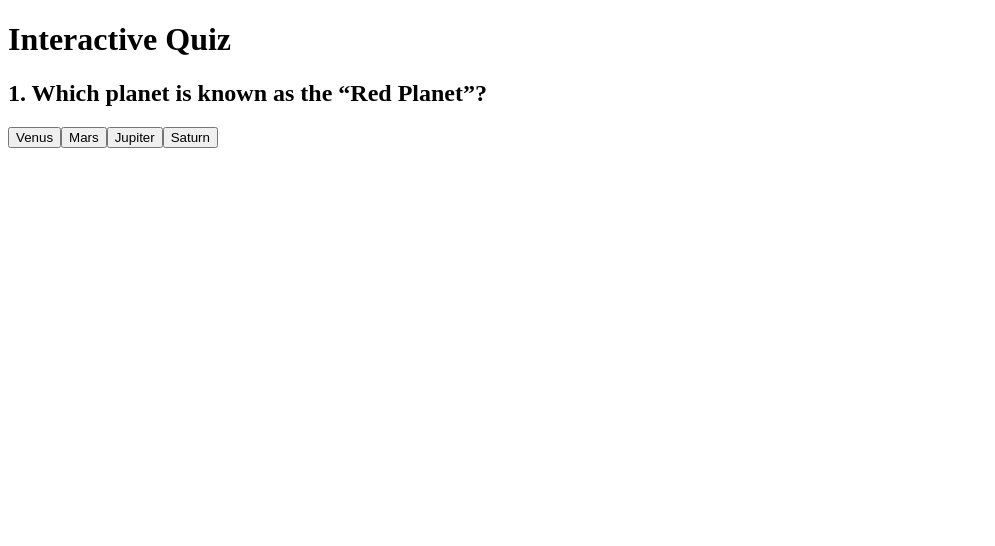
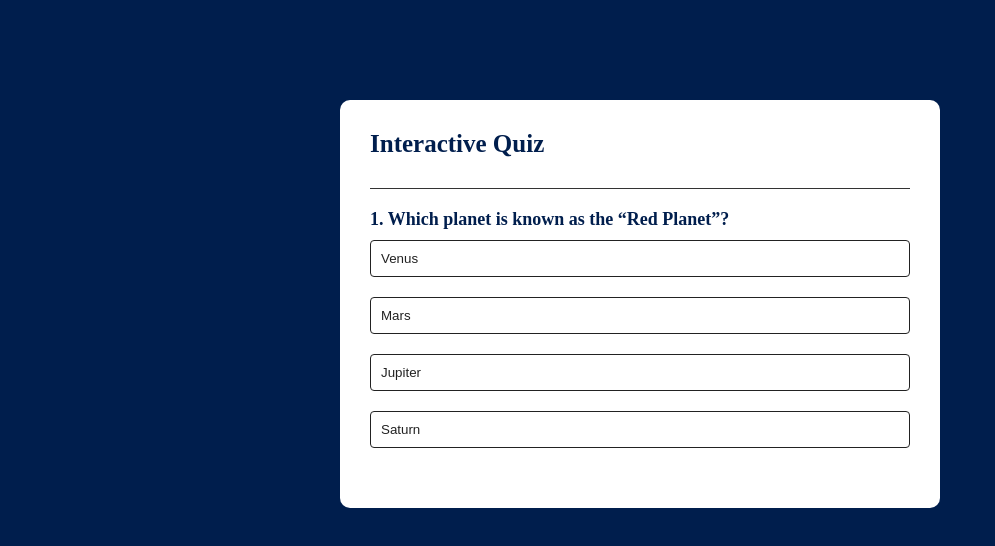
Before and after one commit to Merazkhan23b/Interactive-Quiz-App, a plain HTML site: page index.html in a window 1280 px wide. Shown: the whole page, without its empty margins (0-995 px from the left). Drawn offline with Linux system fonts and the light colour scheme.

Commit message:
Update index.html

```diff
--- a/index.html
+++ b/index.html
@@ -2,7 +2,7 @@
 <html>
 <head>
    <title>Interactive Quiz</title>
-   <link rel="stylsheet" href="css/style.css">
+   <link rel="stylesheet" href="css/style.css">
 </head>
 <body>
    <div class="app">
```
